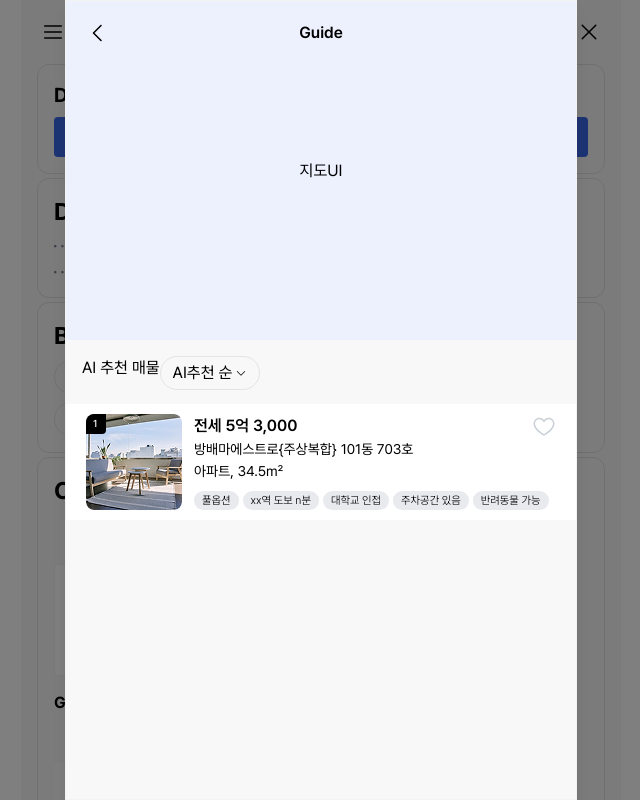
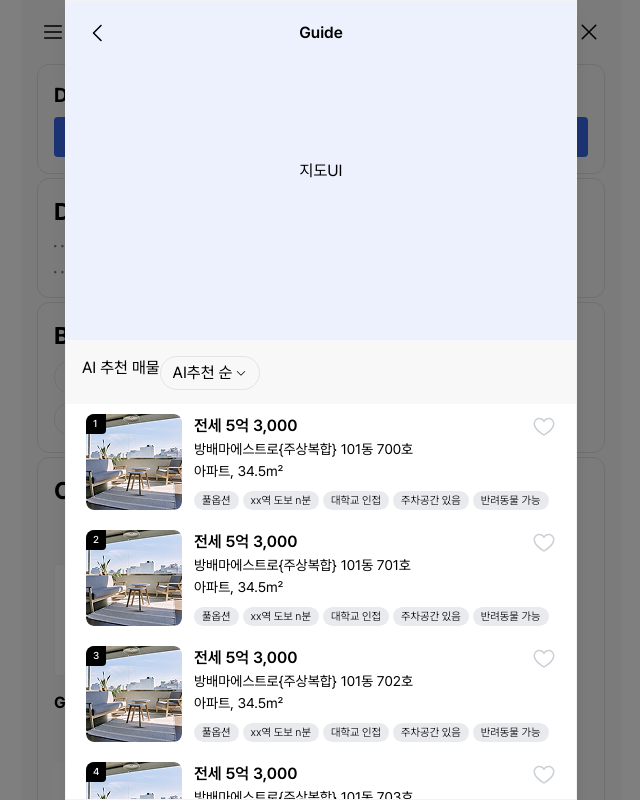
Before and after one commit to FC-DEV3-Final-Project/zoop-frontend, a Next.js app: page /test in a window 1280 px wide. Both pictures are taken after a click on the button "검색 결과 보기". Shown: the top 800 px of the page, without its empty margins (319-959 px from the left). Built offline with nearby package versions, Linux system fonts and the light colour scheme.

Commit message:
design: 맵리스트다이어로그 퍼블 수정

```diff
--- a/src/components/map/MapListDialog.tsx
+++ b/src/components/map/MapListDialog.tsx
@@ -17,6 +17,18 @@ const sortOptions = [
   { label: "면적 좁은 순", value: "narrow " },
 ];
 
+const properties = Array.from({ length: 10 }, (_, i) => ({
+  id: i + 1,
+  order: i + 1,
+  imageUrl: "/imgs/propertyExample.png",
+  transactionType: "전세",
+  price: "5억 3,000",
+  address: "방배마에스트로{주상복합}",
+  detailAddress: `101동 ${700 + i}호`,
+  buildingType: "아파트",
+  area: "34.5㎡",
+  tags: ["풀옵션", "xx역 도보 n분", "대학교 인접", "주차공간 있음", "반려동물 가능"],
+}));
 const MapListDialog = ({ open, onOpenChange }: Props) => {
   const [selectedText, setSelectedText] = useState<{ label: string; value: string } | null>(null);
 
@@ -80,18 +92,21 @@ const MapListDialog = ({ open, onOpenChange }: Props) => {
                 </BottomSheet>
               </div>
             </div>
-            <PropertyCard
-              id={1}
-              order={1}
-              imageUrl="/imgs/propertyExample.png"
-              transactionType="전세"
-              price="5억 3,000"
-              address="방배마에스트로{주상복합}"
-              detailAddress="101동 703호"
-              buildingType="아파트"
-              area="34.5㎡"
-              tags={["풀옵션", "xx역 도보 n분", "대학교 인접", "주차공간 있음", "반려동물 가능"]}
-            />
+            {properties.map((item) => (
+              <PropertyCard
+                key={item.id}
+                id={item.id}
+                order={item.order}
+                imageUrl={item.imageUrl}
+                transactionType={item.transactionType}
+                price={item.price}
+                address={item.address}
+                detailAddress={item.detailAddress}
+                buildingType={item.buildingType}
+                area={item.area}
+                tags={item.tags}
+              />
+            ))}
           </div>
         </div>
       </DialogContent>
```
